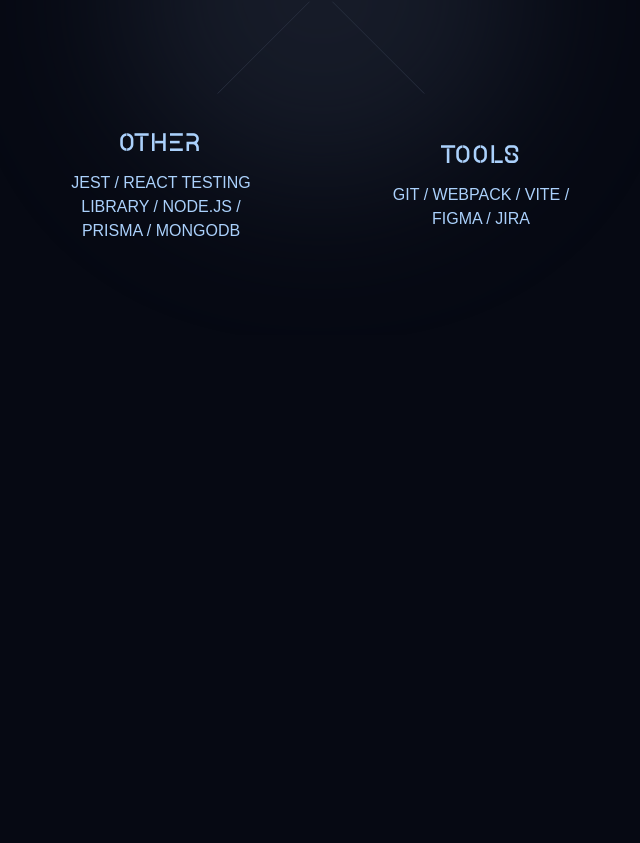
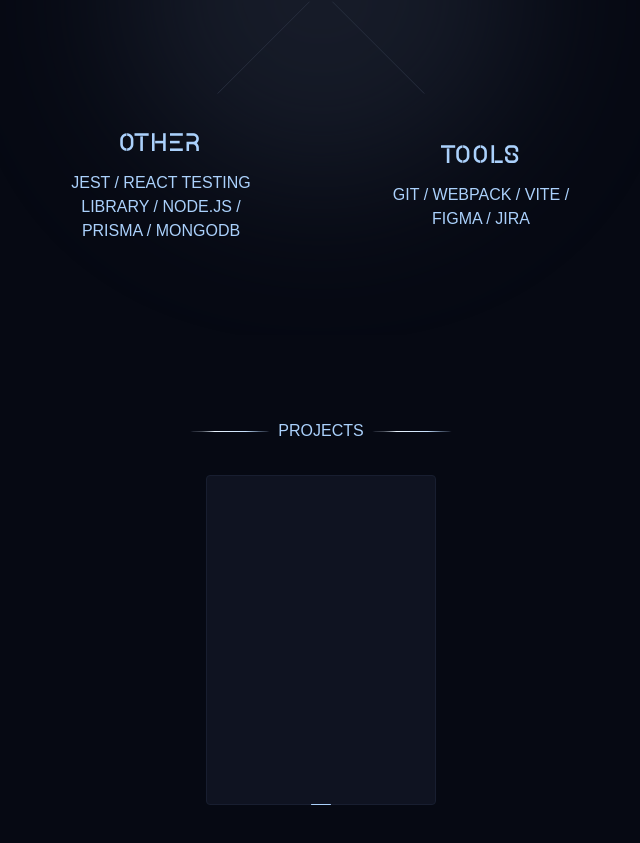
Before and after one commit to maxleon52/my-website, a Next.js app: page / in a window 1280 px wide. Shown: the part 2193-3036 px from the top of the page, without its empty margins (319-959 px from the left). Before the commit the page ends 2528 px from the top, so only its background shows below. Built offline with nearby package versions, Linux system fonts and the light colour scheme; a web font is replaced by a local one.

Commit message:
task: add animation card

```diff
--- a/package.json
+++ b/package.json
@@ -9,10 +9,12 @@
     "lint": "next lint"
   },
   "dependencies": {
+    "clsx": "^2.1.1",
     "next": "15.3.0",
     "react": "^19.0.0",
     "react-dom": "^19.0.0",
-    "react-icons": "^5.5.0"
+    "react-icons": "^5.5.0",
+    "tailwind-merge": "^3.2.0"
   },
   "devDependencies": {
     "@eslint/eslintrc": "^3",
--- a/src/app/(home)/hard-skills.tsx
+++ b/src/app/(home)/hard-skills.tsx
@@ -1,6 +1,7 @@
 import SvgBgLinesCircles from "@/components/svg/bg-lines-circles";
 import IconHighcharts from "@/components/svg/icon-highcharts";
 import IconNextauth from "@/components/svg/icon-nextauth";
+import { TitleSection } from "@/components/title-section";
 import { BiLogoAws } from "react-icons/bi";
 import { RiNextjsFill } from "react-icons/ri";
 import {
@@ -74,9 +75,7 @@
   return (
     <section className="flex w-full flex-col items-center justify-center gap-20 py-16">
       <div className="flex flex-col items-center justify-center gap-8">
-        <div className="lines-before-after before:animate-growth after:animate-growth !w-fit px-2">
-          TECH STACK
-        </div>
+        <TitleSection>TECH STACK</TitleSection>
 
         <div className="grid grid-cols-7 gap-4">
           {stack.map((item, index) => (
--- a/src/app/(home)/hero.tsx
+++ b/src/app/(home)/hero.tsx
@@ -1,13 +1,12 @@
 import IconGithub from "@/components/svg/icon-github";
 import IconGmail from "@/components/svg/icon-gmail";
 import IconLinkedin from "@/components/svg/icon-linkedin";
+import { TitleSection } from "@/components/title-section";
 
 export function Hero() {
   return (
     <section className="flex h-screen w-full flex-col items-center justify-center space-y-4">
-      <div className="lines-before-after before:animate-growth after:animate-growth !w-fit px-2">
-        Hi, I&apos;m
-      </div>
+      <TitleSection>Hi, I&apos;m</TitleSection>
 
       <div className="pt-12">
         <h1 className="animate-growth-color font-science-personal-use-only from-max-blue-700 to-max-blue-500 hover:!text-max-blue-200 bg-gradient-to-br bg-clip-text text-9xl text-transparent">
--- /dev/null
+++ b/src/app/(home)/projects.tsx
@@ -0,0 +1,13 @@
+import { TitleSection } from "@/components/title-section";
+
+export function Projects() {
+  return (
+    <section className="flex w-full flex-col items-center justify-center gap-8 pb-16">
+      <TitleSection>PROJECTS</TitleSection>
+
+      <div className="card-project bg-max-blue-700 h-[330px] w-[230px] rounded-sm">
+        {/* <div className=""></div> */}
+      </div>
+    </section>
+  );
+}
--- a/src/app/globals.css
+++ b/src/app/globals.css
@@ -181,3 +181,129 @@
     );
   }
 }
+
+.card-project {
+  opacity: 1;
+  position: relative;
+  border-left: 1px solid var(--color-max-blue-700);
+  border-right: 1px solid var(--color-max-blue-700);
+  border-top: 1px solid var(--color-max-blue-700);
+  border-bottom: 1px solid var(--color-max-blue-700);
+  /* border: 1px solid var(--color-max-blue-700); */
+  background: var(--color-max-blue-900);
+  animation: fade-color 1s ease-in-out 1.9s forwards;
+
+  /* &::before { */
+  /* & > div { */
+  &::after {
+    opacity: 1;
+    position: absolute;
+    left: -1;
+    bottom: -1px;
+    content: "";
+    width: calc(100% + 2px);
+    height: calc(100% + 2px);
+    z-index: 10;
+    border-left: 2px solid var(--color-max-blue-900);
+    border-right: 2px solid var(--color-max-blue-900);
+    border-bottom: 2px solid var(--color-max-blue-900);
+    border-top: none; /* Remove a borda superior */
+    border-radius: 4px;
+    animation:
+      shrink-height 2s ease-in-out forwards,
+      shrink-width 1s ease-in-out 2.2s forwards;
+  }
+
+  &::before {
+    opacity: 0;
+    position: absolute;
+    left: calc(50% - 10px);
+    bottom: -1px;
+    content: "";
+    width: 20px;
+    height: 1px;
+    z-index: 10;
+    background: var(--color-max-blue-200);
+    border-radius: 4px;
+    animation: growth-width 1s ease-in-out 2.1s forwards;
+  }
+}
+
+@keyframes fade-color {
+  0% {
+    background: var(--color-max-blue-900);
+  }
+  100% {
+    background: rgba(24, 30, 48, 0.5);
+  }
+}
+
+@keyframes shrink-height {
+  0% {
+    height: 100%;
+  }
+  100% {
+    height: 1px;
+  }
+}
+
+@keyframes growth-width {
+  0% {
+    opacity: 0;
+    width: 0px;
+  }
+  50% {
+    opacity: 1;
+    width: 0%;
+    left: 50%;
+    border-color: var(--color-max-blue-900);
+    border-bottom: 1px solid var(--color-max-blue-900);
+  }
+  100% {
+    opacity: 1;
+    left: calc(50% - 10px);
+    width: 20px;
+  }
+}
+
+@keyframes shrink-width {
+  0% {
+    width: 100%;
+    left: 0;
+    border-bottom: 1px solid var(--color-max-blue-900);
+  }
+  50% {
+    width: 0%;
+    left: 50%;
+    transform: translateY(0px);
+    border-color: var(--color-max-blue-900);
+    border-bottom: 1px solid var(--color-max-blue-900);
+  }
+  100% {
+    width: 0%;
+    left: 50%;
+    border-color: var(--color-max-blue-900);
+    opacity: 0;
+  }
+  /* 100% {
+    width: 20px;
+    left: calc(50% - 10px);
+    border-color: var(--color-max-blue-200);
+  } */
+}
+/* @keyframes shrink-width {
+  0% {
+    width: 100%;
+    left: 0;
+  }
+  50% {
+    width: 0%;
+    left: 50%;
+    border-color: var(--color-max-blue-500);
+  }
+  100% {
+    width: 20px;
+    left: calc(50% - 10px);
+    border-color: var(--color-max-blue-200);
+  }
+}  */
--- a/src/app/page.tsx
+++ b/src/app/page.tsx
@@ -1,6 +1,7 @@
 import { About } from "./(home)/about";
 import { HardSkills } from "./(home)/hard-skills";
 import { Hero } from "./(home)/hero";
+import { Projects } from "./(home)/projects";
 
 export default function Home() {
   return (
@@ -9,6 +10,7 @@
       <div className="flex w-full flex-col items-center justify-center gap-28">
         <About />
         <HardSkills />
+        <Projects />
       </div>
     </div>
   );
--- /dev/null
+++ b/src/components/title-section.tsx
@@ -0,0 +1,18 @@
+import { cn } from "@/lib/utils";
+
+interface Props {
+  children: React.ReactNode;
+  className?: string;
+}
+export function TitleSection({ children, className }: Props) {
+  return (
+    <div
+      className={cn(
+        "lines-before-after before:animate-growth after:animate-growth !w-fit px-2",
+        className,
+      )}
+    >
+      {children}
+    </div>
+  );
+}
--- /dev/null
+++ b/src/lib/utils.ts
@@ -0,0 +1,6 @@
+import { type ClassValue, clsx } from "clsx";
+import { twMerge } from "tailwind-merge";
+
+export function cn(...inputs: ClassValue[]) {
+  return twMerge(clsx(inputs));
+}
```
Also changed, not shown: 1 other file (tests, documents, lock files or other folders).
